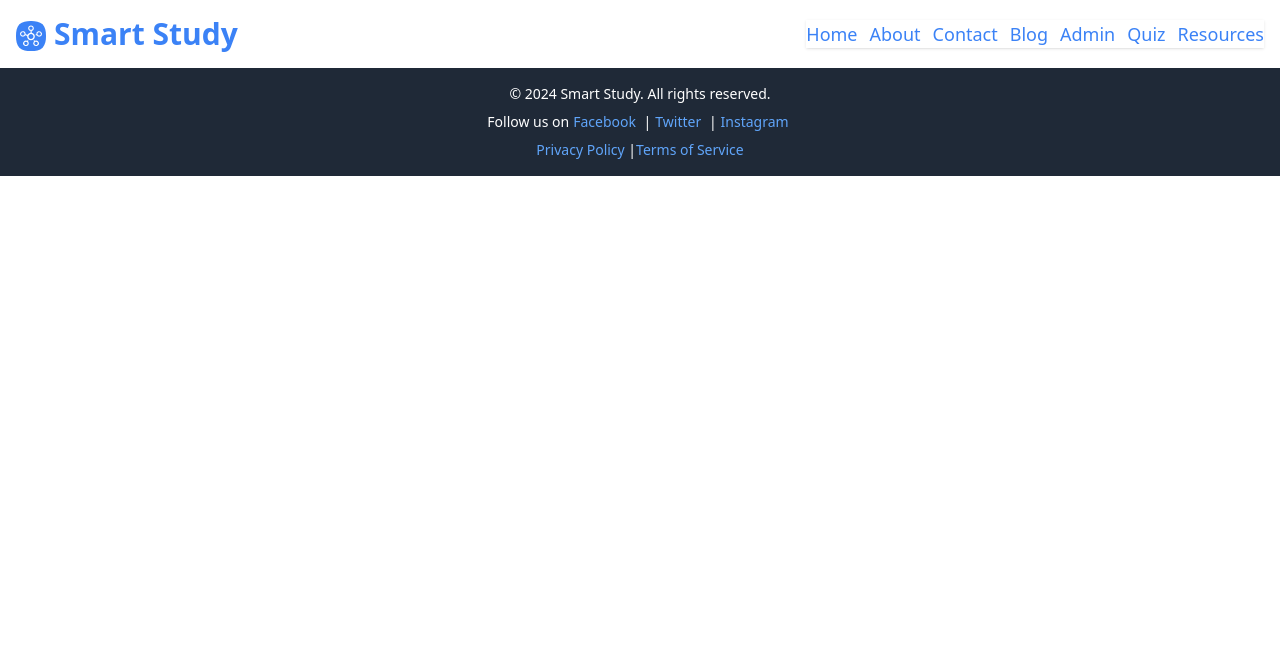
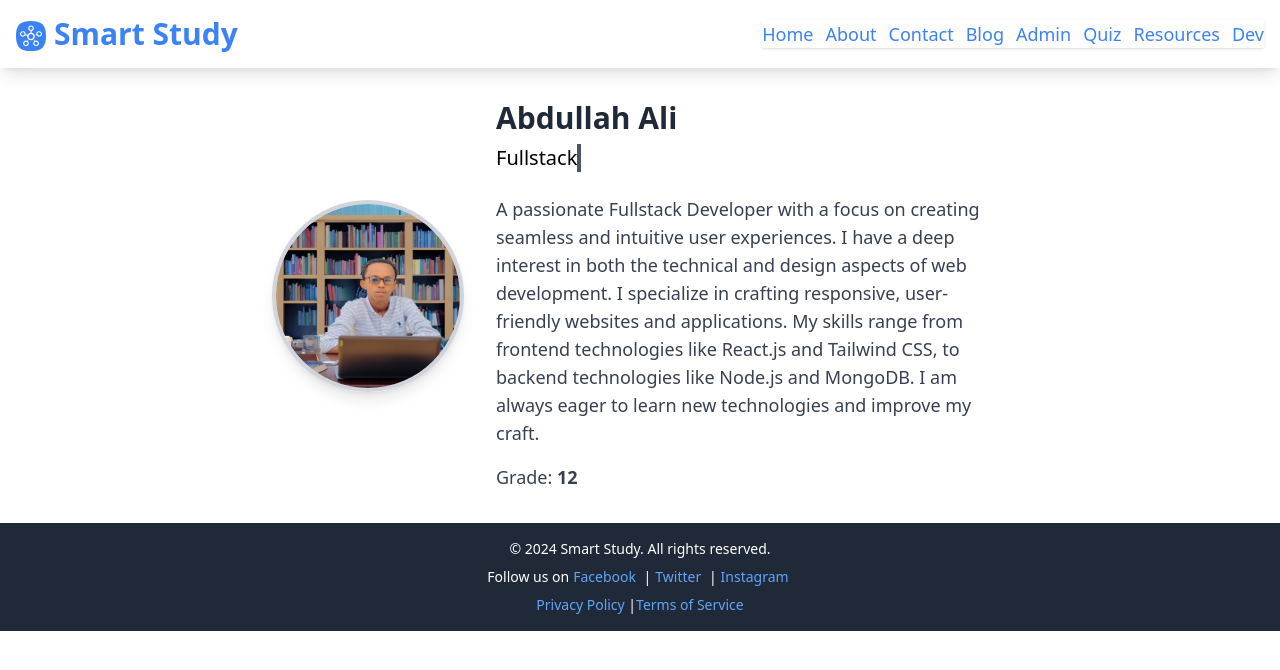
Before and after one commit to engabdullah-2024/Smart-Study, a React (Vite) app: page /dev in a window 1280 px wide. Shown: the top 670 px of the page. Built offline with nearby package versions, Linux system fonts and the light colour scheme.

Commit message:
Add typing and deleting animation effect to developer title in AboutDev component

```diff
--- a/src/App.jsx
+++ b/src/App.jsx
@@ -12,6 +12,7 @@ import QuizPage from './pages/QuizPage';
 import ClassEight from './pages/ClassEight';
 import Quiz from './pages/Quiz';
 import Resources from './pages/Resources';
+import AboutDev from './pages/AboutDev';
 
 function App() {
   return (
@@ -32,6 +33,7 @@ function App() {
           <Route path="/eight" element={<ClassEight />} />
           <Route path="/quzises" element={<Quiz />} />
           <Route path="/resources" element={<Resources />} />
+          <Route path="/dev" element={<AboutDev />} />
         </Routes>
       </div>
       <Footer/>
--- a/src/components/Header.jsx
+++ b/src/components/Header.jsx
@@ -57,6 +57,9 @@ const Header = () => {
           <Link to="/resources" className="text-blue-500 block sm:inline-block text-lg hover:underline">
             Resources
           </Link>
+          <Link to="/dev" className="text-blue-500 block sm:inline-block text-lg hover:underline">
+            Dev
+          </Link>
         </nav>
       </div>
     </header>
--- /dev/null
+++ b/src/pages/AboutDev.jsx
@@ -0,0 +1,41 @@
+import React from 'react';
+import aniga from '../images/aniga.jpg'; // Adjust path as needed
+
+const AboutDev = () => {
+  return (
+    <div className="flex flex-col md:flex-row items-center justify-center p-8 space-y-8 md:space-y-0">
+      {/* Developer Image */}
+      <div className="flex-shrink-0">
+        <img
+          src={aniga} // Using the imported image
+          alt="Abdullah Ali"
+          className="w-48 h-48 rounded-full border-4 border-gray-300 shadow-lg animate-slideInLeft"
+        />
+      </div>
+
+      {/* Developer Info */}
+      <div className="text-center md:text-left md:ml-8 animate-slideInRight">
+        <h2 className="text-3xl font-semibold text-gray-800">Abdullah Ali</h2>
+
+        {/* Typing and Deleting Effect for Title */}
+        <h3 className="text-xl mt-2">
+          <span className="inline-block overflow-hidden border-r-4 border-gray-600 animate-typingAndDeleting whitespace-nowrap">
+            Fullstack Dev / UX Designer
+          </span>
+        </h3>
+
+        <p className="text-lg text-gray-700 mt-4 max-w-lg mx-auto md:mx-0">
+          A passionate Fullstack Developer with a focus on creating seamless and intuitive user experiences. I have a deep
+          interest in both the technical and design aspects of web development. I specialize in crafting responsive, user-friendly
+          websites and applications. My skills range from frontend technologies like React.js and Tailwind CSS, to backend
+          technologies like Node.js and MongoDB. I am always eager to learn new technologies and improve my craft.
+        </p>
+        <p className="text-lg text-gray-700 mt-4">
+          Grade: <span className="font-semibold">12</span>
+        </p>
+      </div>
+    </div>
+  );
+};
+
+export default AboutDev;
--- a/tailwind.config.js
+++ b/tailwind.config.js
@@ -1,16 +1,3 @@
-// /** @type {import('tailwindcss').Config} */
-// export default {
-//   content: [
-//     "./index.html",
-//     "./src/**/*.{js,ts,jsx,tsx}",
-//   ],  theme: {
-//     extend: {},
-//   },
-//   plugins: [],
-// }
-
-
-
 // tailwind.config.js
 module.exports = {
   content: [
@@ -27,6 +14,17 @@ module.exports = {
         blink: {
           '50%': { 'border-color': 'transparent' },
         },
+        delete: {
+          '0%': { width: '100%' },
+          '50%': { width: '0%' },
+          '100%': { width: '0%' },
+        },
+        typingAndDeleting: {
+          '0%': { width: '0%' },
+          '50%': { width: '100%' },
+          '60%': { width: '100%' },
+          '100%': { width: '0%' },
+        },
         slideInLeft: {
           '0%': { transform: 'translateX(-100%)', opacity: '0' },
           '100%': { transform: 'translateX(0)', opacity: '1' },
@@ -42,6 +40,8 @@ module.exports = {
       },
       animation: {
         typing: 'typing 3s steps(30, end), blink 0.75s step-end infinite',
+        delete: 'delete 2s steps(30, end) infinite',
+        typingAndDeleting: 'typingAndDeleting 5s steps(30, end) infinite',
         slideInLeft: 'slideInLeft 1s ease-out',
         slideInRight: 'slideInRight 1s ease-out',
         slideInDown: 'slideInDown 1s ease-out',
```
